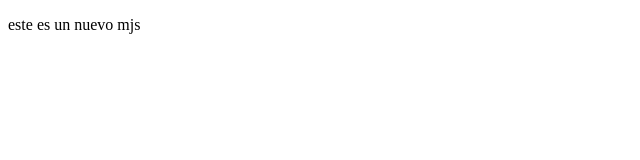
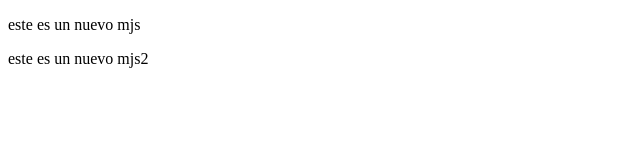
Before and after one commit to sergiocardozofs/primer-repo, a plain HTML site: page index.html in a window 1280 px wide. Shown: the whole page, without its empty margins (0-640 px from the left). Drawn offline with Linux system fonts and the light colour scheme.

Commit message:
mensaje 2

```diff
--- a/index.html
+++ b/index.html
@@ -6,6 +6,7 @@
     <meta name="viewport" content="width=., initial-scale=1.0">
     <title>primer repo</title>
     <p>este es un nuevo mjs</p>
+    <p>este es un nuevo mjs2</p>
 </head>
 <body>
 
```
